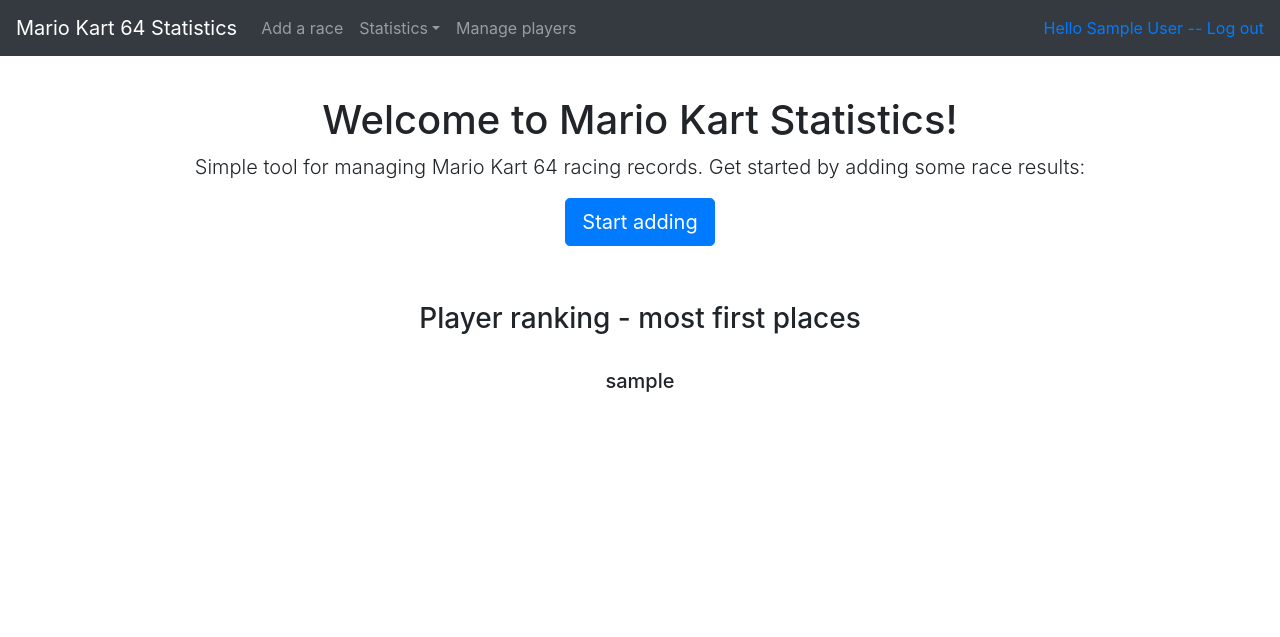
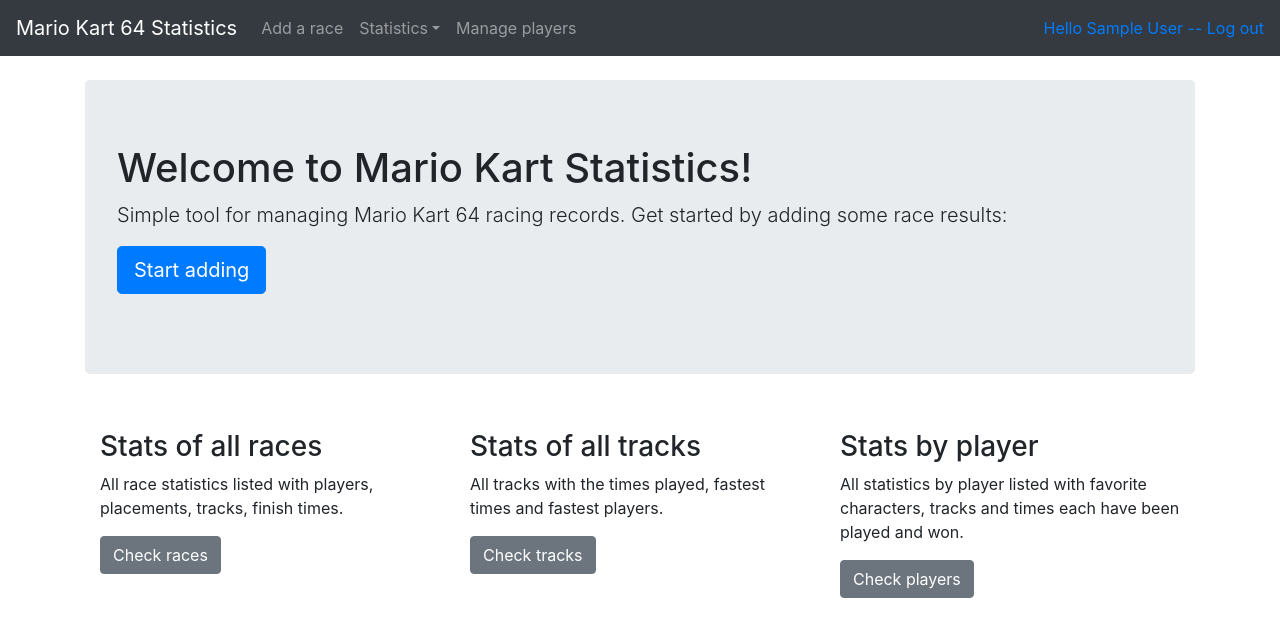
Before and after one commit to saarasat/mariokart-stats, a Flask app: page / in a window 1280 px wide. Shown: the top 637 px of the page. Run offline with Flask 2, Linux system fonts and the light colour scheme; a user stored in the database is signed in; tables that the repository leaves empty hold one stand-in row (values such as "Sample post"); some libraries are stand-ins or nearby versions.

Commit message:
Usability fixes

```diff
--- a/application/players/forms.py
+++ b/application/players/forms.py
@@ -3,9 +3,9 @@ from wtforms import SelectField, StringField, validators
 
 class PlayerForm(FlaskForm):
     handle = StringField("Player handle", [validators.Length(min=2)])
-    firstTrack = SelectField("firstTrack", choices=[])
-    secondTrack = SelectField("secondTrack", choices=[])
-    character = SelectField("Character", choices=[])
+    firstTrack = SelectField("firstTrack", [validators.Length(min=2)], choices=[])
+    secondTrack = SelectField("secondTrack", [validators.Length(min=2)], choices=[])
+    character = SelectField("Character", [validators.Length(min=2)], choices=[])
 
     class Meta:
         csrf = False
--- a/application/players/models.py
+++ b/application/players/models.py
@@ -12,7 +12,7 @@ favoritetracks = db.Table('favoritetracks',
 
 class Player(Base):
 
-    handle = db.Column(db.String(160), nullable=False)
+    handle = db.Column(db.String(100), nullable=False)
 
     account_id = db.Column(db.Integer, db.ForeignKey('account.id'), nullable=False)
 
@@ -24,7 +24,7 @@ class Player(Base):
         self.character_id = character_id
 
     @staticmethod
-    def basic_player_info(id):
+    def player_basic_stats(id):
         stmt = text("SELECT Player.handle AS Player, Character.name AS Character,"
         " COUNT(Race.track_id) AS Races FROM Player"
         " JOIN Character ON Player.character_id = Character.id"
@@ -41,7 +41,7 @@ class Player(Base):
         return response
 
     @staticmethod
-    def races_won(id):
+    def player_races_won(id):
         stmt = text("SELECT SUM(Race.placement) AS Wins FROM Player"
         " JOIN Race ON Player.id = Race.player_id"
         " WHERE Race.placement = 1 AND Player.id = :id").params(id=id)
@@ -52,13 +52,11 @@ class Player(Base):
         for row in res:
             response.append({"Wins":row[0]})
 
-        print('response', response)
-
         return response
 
 
     @staticmethod
-    def character_with_most_wins(id):
+    def player_character_stats(id):
         stmt = text("SELECT Character.name AS Character,"
         " COUNT(Race.id) AS Wins FROM Player"
         " JOIN Race ON Player.id = Race.player_id"
@@ -75,7 +73,20 @@ class Player(Base):
         return response
 
     @staticmethod
-    def how_many_tracks_played(id):
+    def player_find_favoriteTracks(id):
+        stmt = text("SELECT Track.name FROM Track"
+        " LEFT JOIN favoritetracks ON Track.id = favoritetracks.track_id"
+        " WHERE favoritetracks.player_id = :id").params(id=id)
+
+        res = db.engine.execute(stmt)
+        response = []
+        for row in res:
+            response.append({"Track":row[0]})
+
+        return response
+
+    @staticmethod
+    def player_track_stats(id):
         stmt = text("SELECT Track.name AS Track, COUNT(Race.track_id) AS Races FROM Race"
         " JOIN Track ON Race.track_id = Track.id"
         " WHERE player_id = :id AND Race.placement = 1"
@@ -90,9 +101,8 @@ class Player(Base):
 
         return response
 
-
     @staticmethod
-    def race_statistics(id):
+    def player_all_race_stats(id):
         stmt = text("SELECT Track.name AS Track,"
         " Race.finish_time AS FinishTime, Character.name AS Character, Race.placement AS Placement FROM Race"
         " JOIN Track ON Race.track_id = Track.id"
@@ -110,41 +120,16 @@ class Player(Base):
         return response
 
     @staticmethod
-    def find_favoriteTracks(id):
-
-
-        stmt = text("SELECT Track.name FROM Track"
-        " LEFT JOIN favoritetracks ON Track.id = favoritetracks.track_id"
-        " WHERE favoritetracks.player_id = :id").params(id=id)
+    def player_ranking():
+        stmt = text("SELECT Player.handle, COUNT(Race.placement) AS Wins FROM Race"
+        " JOIN Player ON Player.id = Race.player_id"
+        " WHERE Race.placement = 1"
+        " GROUP BY Player.handle"
+        " ORDER BY Wins DESC")
 
         res = db.engine.execute(stmt)
         response = []
         for row in res:
-            response.append({"Track":row[0]})
-        print('response', response)
+            response.append({"Player":row[0], "Wins":row[1]})
 
         return response
-
-    @staticmethod
-    def player_ranking():
-        stmt = text("SELECT Player.handle, COUNT(Race.placement) AS Wins FROM Player"
-        " JOIN Race ON Player.id = Race.player_id"
-        " WHERE Race.placement = 1"
-        " GROUP BY Player.handle"
-        " ORDER BY Wins")
-
-        res = db.engine.execute(stmt)
-        response = []
-        for row in res:
-            response.append({"Player":row[0]})
-        print('response', response)
-
-        return response
-
-    @staticmethod
-    def delete_player(id):
-        stmt = text("DELETE FROM favoritetracks WHERE player_id = :id").params(id=id)
-        res = db.engine.execute(stmt)
-
-        response = []
-        print('response', response)
--- a/application/races/views.py
+++ b/application/races/views.py
@@ -20,7 +20,7 @@ def races_index():
         player = Player.query.filter_by(id=race.player_id).first()
         race.player = player.handle
 
-    return render_template("races/listraces.html", races=races)
+    return render_template("races/listraces.html", races=races, player_ranking=Player.player_ranking())
 
 @app.route("/races/new/", methods=["GET", "POST"])
 @login_required
--- a/application/templates/index.html
+++ b/application/templates/index.html
@@ -3,43 +3,51 @@
 {% block body %}
 <p>
   {% if current_user.is_authenticated %}
-  <body class="text-center">
-    <div class="cover-container d-flex w-100 h-100 p-3 mx-auto flex-column">
-      <header class="masthead mb-auto">
-        <div class="inner">
-        </div>
-      </header>
-    <main role="main" class="inner cover">
+    <main role="main">
+      <div class="jumbotron">
       <h1 class="cover-heading">Welcome to Mario Kart Statistics!</h1>
       <p class="lead">Simple tool for managing Mario Kart 64 racing records. Get started by adding some race results:</p>
       <p class="lead">
         <a href="{{ url_for('races_create')}}" class="btn btn-lg btn-primary">Start adding</a>
+      </div>
+    </main>
 
+  <br>
+  <div class="container">
+    <div class="row">
+      <div class="col-md-4">
+        <h3>Stats of all races</h3>
+        <p>
+          All race statistics listed with players, placements, tracks, finish times.
         </p>
-    </main>
+        <a class="btn btn-secondary" href="{{ url_for('races_index')}}" role="button">Check races</a>
       </div>
-  {% if player_ranking is defined %}
+      <div class="col-md-4">
+          <h3>Stats of all tracks</h3>
+          <p>
+            All tracks with the times played, fastest times and fastest players.
+          </p>
+          <a class="btn btn-secondary" href="{{ url_for('tracks_index')}}" role="button">Check tracks</a>
+        </div>
+      <div class="col-md-4">
+          <h3>Stats by player</h3>
+          <p>
+            All statistics by player listed with favorite characters, tracks and times each have been played and won.
+          </p>
+          <a class="btn btn-secondary" href="{{ url_for('players_statistics_search')}}" role="button">Check players</a>
+        </div>
+      </div>
       <br>
-  <div class="container align-self-center">
-    <h3>Player ranking - most first places</h3>
-      <br>
-      <table class="col align-self-center">
-        {% for player in player_ranking %}
-          <tr><td><h5>{{ player.Player }}</h5></td></tr>
-        {% endfor %}
-      </table>
 
   </div>
-  {% endif %}
-  </body>
 
   {% else %}
-
+  <main role="main">
+    <section class="jumbotron text-center bg-white">
+      <div class="container bg-white">
+          <h1 class="jumbotron-heading">Please login</h2>
           <form action="{{ url_for('auth_login')}}" method="POST" role="form">
             <div class="form-group">
-        <center>
-        <h2>Please login</h2>
-        </center>
               <br>
               <label for="username" class="sr-only">Username:</label>
               <input type="text" class="form-control" id="username" name="username" placeholder="Username">
@@ -47,15 +55,13 @@
               <input type="password" class="form-control" id="password" name="password" placeholder="Password">
             </div>
             <br>
-        <center>
             <button type="submit" class="btn btn-primary">Login</button>
-        </center>
             <br>
-        <center><a  href="{{ url_for('users_form')}}" >Create a new account</a></center>
-
+            <br>
+            <a href="{{ url_for('auth_create_user')}}" >Create a new account</a>
           </form>
-
-
+      </div>
+      </section>
+  </main>
   {% endif %}
-
 {% endblock %}
--- a/application/templates/layout.html
+++ b/application/templates/layout.html
@@ -22,11 +22,10 @@
             <li class="nav-item dropdown">
               <a class="nav-link dropdown-toggle" data-toggle="dropdown" href="#" role="button" aria-haspopup="true" aria-expanded="false">Statistics</a>
               <div class="dropdown-menu">
-                <a class="dropdown-item" href="{{ url_for('player_statistics_search')}}">By player</a>
-                <a class="dropdown-item" href="{{ url_for('tracks_index')}}">By track</a>
-              <div class="dropdown-divider"></div>
-                <a class="dropdown-item" href="{{ url_for('races_index')}}">List of all races</a>
-              </div>
+                <a class="dropdown-item" href="{{ url_for('races_index')}}">Stats of all races</a>
+                <a class="dropdown-item" href="{{ url_for('tracks_index')}}">Stats of all tracks</a>
+                <a class="dropdown-item" href="{{ url_for('players_statistics_search')}}">Stats by player</a>
+
             </li>
             <li class="nav-item">
               <a class="nav-link" href="{{ url_for('players_index')}} ">Manage players</a>
--- a/application/templates/players/statisticsSearch.html
+++ b/application/templates/players/statisticsSearch.html
@@ -5,7 +5,7 @@
   <div>
     <h2>Search for player statistics</h2>
     <br>
-    <form action="{{ url_for('player_statistics_search') }}" method="POST" role="form">
+    <form action="{{ url_for('players_statistics_search') }}" method="POST" role="form">
       {{form.csrf}}
       <div class="form-group" >
       {{ form.handle(class_='form-control')|safe }}
--- a/application/tracks/views.py
+++ b/application/tracks/views.py
@@ -19,7 +19,7 @@ def tracks_create():
     form = TrackForm(request.form)
 
     if not form.validate():
-        return render_template("tracks/listtracks.html", tracks=Track.query.all(), form = TrackForm())
+        return render_template("tracks/newtrack.html", tracks=Track.query.all(), form = TrackForm())
 
     t = Track(name=form.name.data)
     t.account_id = current_user.id
--- a/application/views.py
+++ b/application/views.py
@@ -1,8 +1,7 @@
 from flask import render_template
 from application import app
-from application.players.models import Player
 
 
 @app.route("/")
 def index():
-	return render_template("index.html", player_ranking=Player.player_ranking())
+	return render_template("index.html")
```
Also changed, not shown: application/auth/views.py (+2 -11 lines), application/players/views.py (+18 -28 lines), application/templates/auth/loginform.html (+11 -10 lines), application/templates/auth/userform.html (+8 -10 lines), application/templates/players/playerstatistics.html (+7 -10 lines), application/templates/races/listraces.html (+17 -0 lines), application/races/models.py (line endings or trailing spaces). Lines whose indentation alone changed are shown as unchanged.
